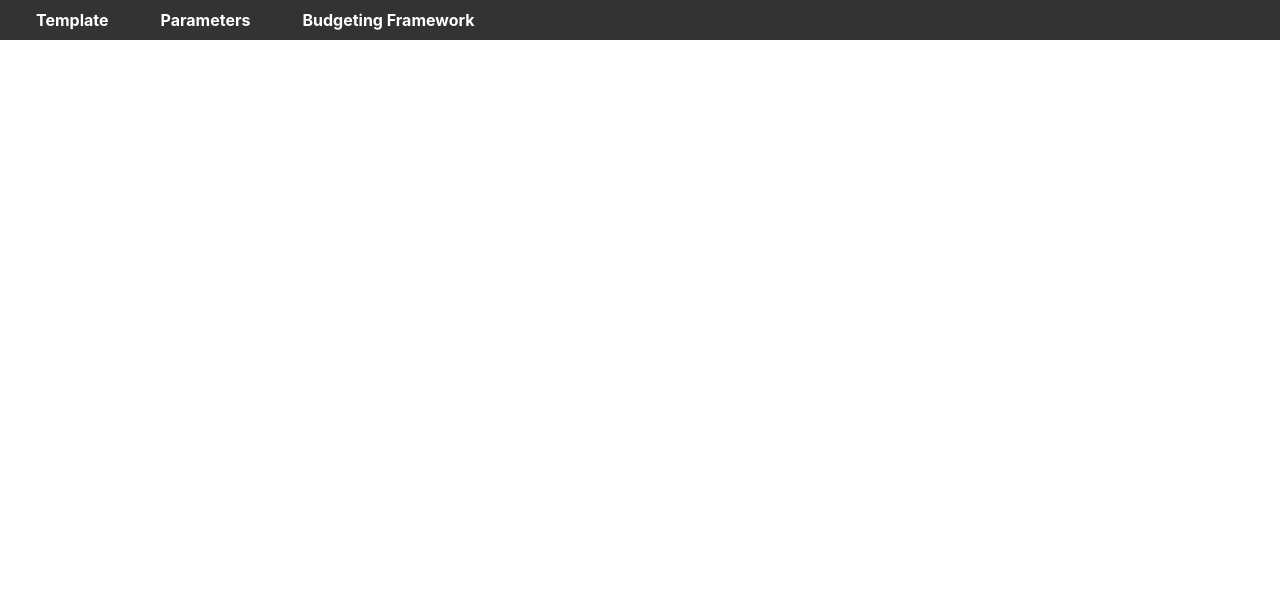
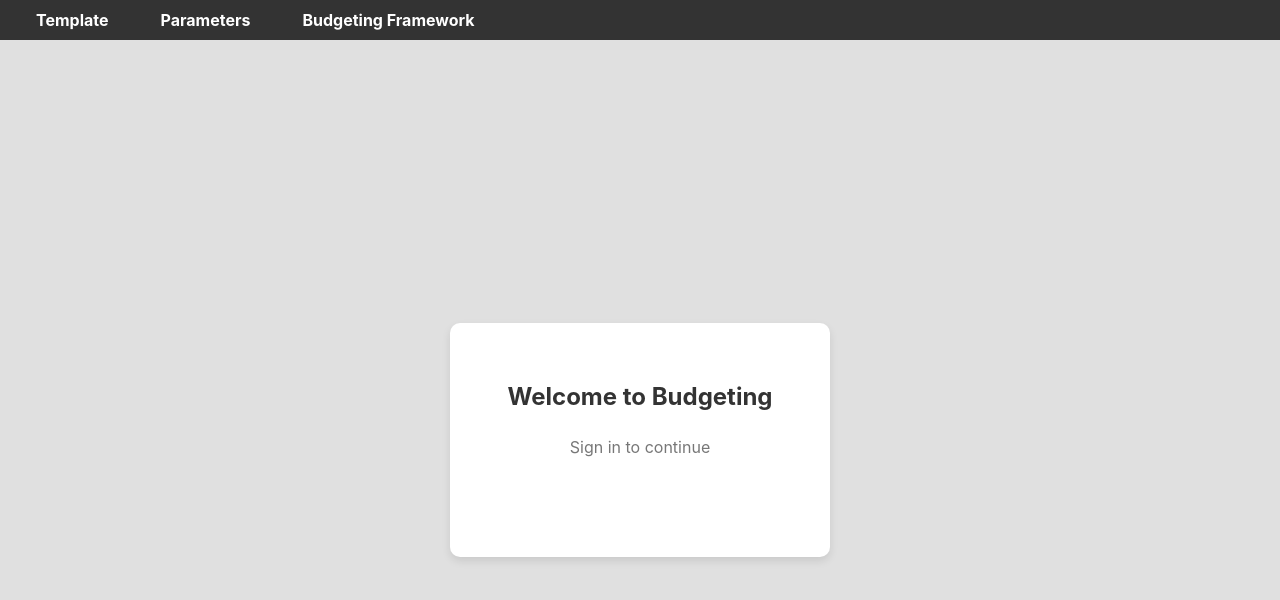
Before and after one commit to sensinglocalgithub/testBillingEC2Deployment, a React (Create React App) app in the folder client/: page /login in a window 1280 px wide. Shown: the top 600 px of the page. Built offline with nearby package versions, Linux system fonts and the light colour scheme.

Commit message:
Added google login

```diff
--- a/client/package.json
+++ b/client/package.json
@@ -20,7 +20,9 @@
     "react-scripts": "5.0.1",
     "react-select": "^5.8.0",
     "react-table": "^7.8.0",
-    "web-vitals": "^2.1.4"
+    "web-vitals": "^2.1.4",
+    "jwt-decode":"^4.0.0",
+    "@react-oauth/google": "^0.12.1"
   },
   "scripts": {
     "start": "react-scripts start",
--- a/client/src/App.css
+++ b/client/src/App.css
@@ -295,3 +295,72 @@ h1 {
 .delete-button:hover {
   background-color: #c82333;  /* Darker red on hover */
 }
+
+.login-container {
+  display: flex;
+  justify-content: center;
+  align-items: center;
+  height: 100vh;
+  background-color: #e0e0e0; /* Slightly darker gray background */
+}
+
+.login-box {
+  background-color: white;
+  padding: 40px;
+  border-radius: 10px;
+  box-shadow: 0px 4px 8px rgba(0, 0, 0, 0.1);
+  text-align: center;
+  width: 300px;
+  display: flex;
+  flex-direction: column;
+  align-items: center; /* Ensures content inside is centered */
+}
+
+.login-title {
+  font-size: 24px;
+  font-weight: bold;
+  margin-bottom: 10px;
+  color: #333;
+}
+
+.login-subtitle {
+  font-size: 16px;
+  color: #777;
+  margin-bottom: 20px;
+}
+
+.google-button {
+  width: 100%; /* Full width of parent */
+  display: flex;
+  justify-content: center; /* Center the button inside */
+}
+
+.google-button button {
+  background-color: #4285F4;
+  color: white;
+  border: none;
+  padding: 10px;
+  border-radius: 5px;
+  font-size: 16px;
+  cursor: pointer;
+  width: 100%; /* Ensure button takes full width */
+  max-width: 250px; /* Maximum width for the button */
+}
+
+.google-button button:hover {
+  background-color: #357ae8;
+}
+
+.google-button button:focus {
+  outline: none;
+}
+
+.google-button button:active {
+  background-color: #2a65d2;
+}
+
+@media (max-width: 768px) {
+  .login-box {
+    width: 90%;
+  }
+}
--- a/client/src/App.js
+++ b/client/src/App.js
@@ -1,25 +1,31 @@
 // src/App.js
-import React from 'react';
+import React, { useEffect } from 'react';
 import { BrowserRouter as Router, Route, Routes } from 'react-router-dom';
 import NavBar from './NavBar';
 import Parameters from './Parameters';
 import BudgetingFramework from './BudgetingFramework';
 import Template from './Template';
+import LoginPage from './LoginPage';
+import { UserProvider } from './UserContext';
+import Authenticate from './Authenticate';
 
 function App() {
   return (
+    <UserProvider>
       <Router>
         <NavBar />
         <div className="app-container">
           <div className="content">
             <Routes>
-              <Route path="/" element={<Template />}></Route>
-              <Route path="/parameters/:templateId" element={<Parameters />}></Route>
-              <Route path="/budgeting-framework/:templateId" element={<BudgetingFramework />}></Route>
+              <Route path="/login" element={<LoginPage />}></Route>
+              <Route path="/" element={<Authenticate><Template /></Authenticate>}></Route>
+              <Route path="/parameters/:templateId" element={<Authenticate><Parameters /></Authenticate>}></Route>
+              <Route path="/budgeting-framework/:templateId" element={<Authenticate><BudgetingFramework /></Authenticate>}></Route>
             </Routes>
           </div>
         </div>
       </Router>
+    </UserProvider>
   );
 }
 
--- /dev/null
+++ b/client/src/Authenticate.js
@@ -0,0 +1,30 @@
+import React from 'react';
+import { Navigate } from 'react-router-dom';
+import {jwtDecode} from 'jwt-decode';
+
+const Authenticate = ({ children }) => {
+  const token = localStorage.getItem('token');
+
+  if (token) {
+    try {
+      const decodedToken = jwtDecode(token);
+      const isTokenExpired = decodedToken.exp * 1000 < Date.now();
+
+      if (isTokenExpired) {
+        localStorage.removeItem('token');
+        return <Navigate to="/login" />;
+      }
+
+      return children;
+
+    } catch (error) {
+      console.error('Token decoding failed: ', error);
+      localStorage.removeItem('token');
+      return <Navigate to="/login" />;
+    }
+  } else {
+    return <Navigate to="/login " />;
+  }
+};
+
+export default Authenticate;
--- /dev/null
+++ b/client/src/LoginPage.js
@@ -0,0 +1,41 @@
+import React from 'react';
+import { GoogleOAuthProvider, GoogleLogin } from '@react-oauth/google';
+import { useNavigate } from 'react-router-dom';
+import {jwtDecode} from 'jwt-decode';
+import './App.css';
+
+const LoginPage = () => {
+  const navigate = useNavigate();
+
+  const handleLoginSuccess = (response) => {
+    const token = response.credential;
+    localStorage.setItem('t oken', token);
+
+    const decodedUser = jwtDecode(token);
+    console.log('User info:', decodedUser);
+
+    navigate('/');
+  };
+
+  const handleLoginFailure = (error) => {
+    console.log('Login Failed: ', error);
+  };
+
+  return (
+    <GoogleOAuthProvider clientId="687995268774-3e083uvrq99ojt97r0v6spiqlrpn5ila.apps.googleusercontent.com">
+      <div className="login-container">
+        <div className="login-box">
+          <h2 className="login-title">Welcome to Budgeting</h2>
+          <p className="login-subtitle">Sign in to continue</p>
+          <GoogleLogin
+            onSuccess={handleLoginSuccess}
+            onError={handleLoginFailure}
+            className="google-button"
+          />
+        </div>
+      </div>
+    </GoogleOAuthProvider>
+  );
+};
+
+export default LoginPage;
--- /dev/null
+++ b/client/src/UserContext.js
@@ -0,0 +1,28 @@
+import React, { createContext, useState, useEffect } from 'react';
+import {jwtDecode} from 'jwt-decode';
+
+
+export const UserContext = createContext();
+
+export const UserProvider = ({ children }) => {
+  const [user, setUser] = useState(null);
+
+  useEffect(() => {
+    const token = localStorage.getItem('token');
+    if (token) {
+      try {
+        const decodedUser = jwtDecode(token);
+        setUser(decodedUser);
+      } catch (error) {
+        console.error('Token decoding failed', error);
+        localStorage.removeItem('token');
+      }
+    }
+  }, []);
+
+  return (
+    <UserContext.Provider value={{ user, setUser }}>
+      {children}
+    </UserContext.Provider>
+  );
+};
```
Also changed, not shown: 1 other file (tests, documents, lock files or other folders).
